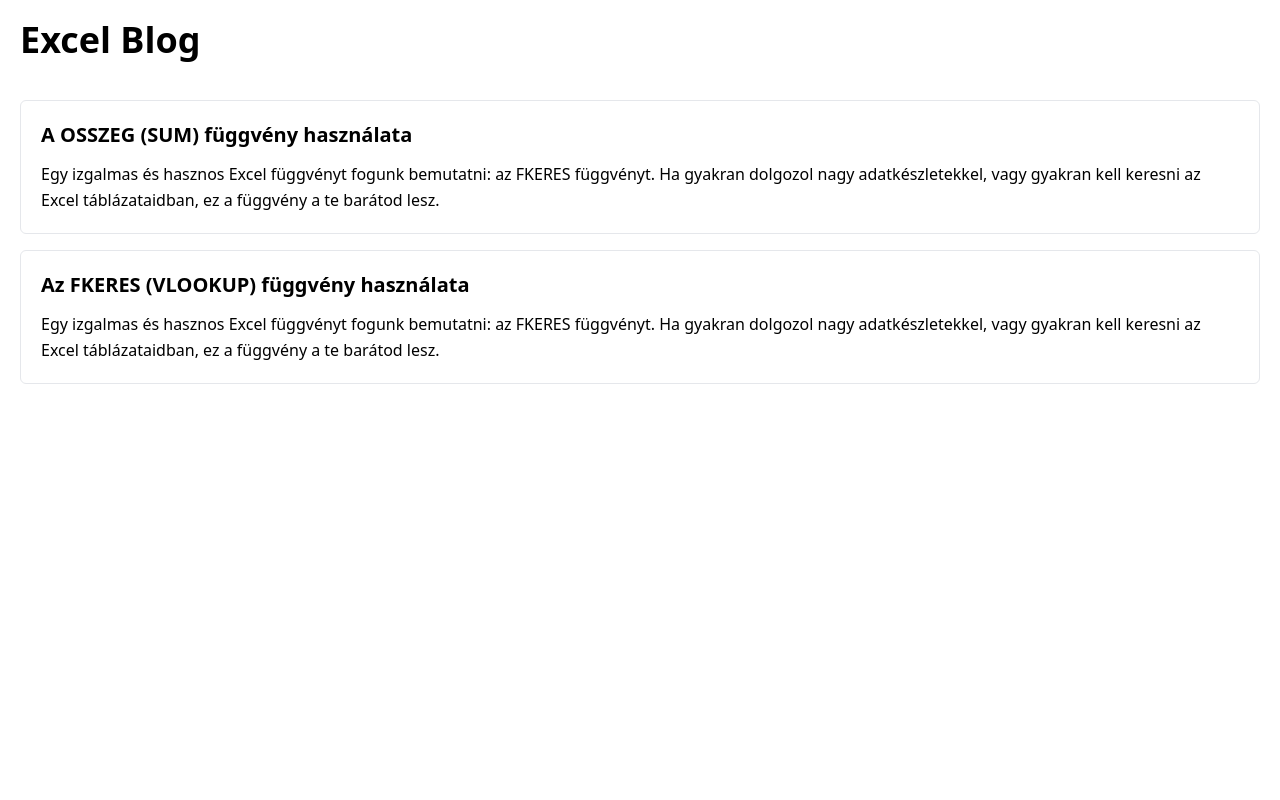
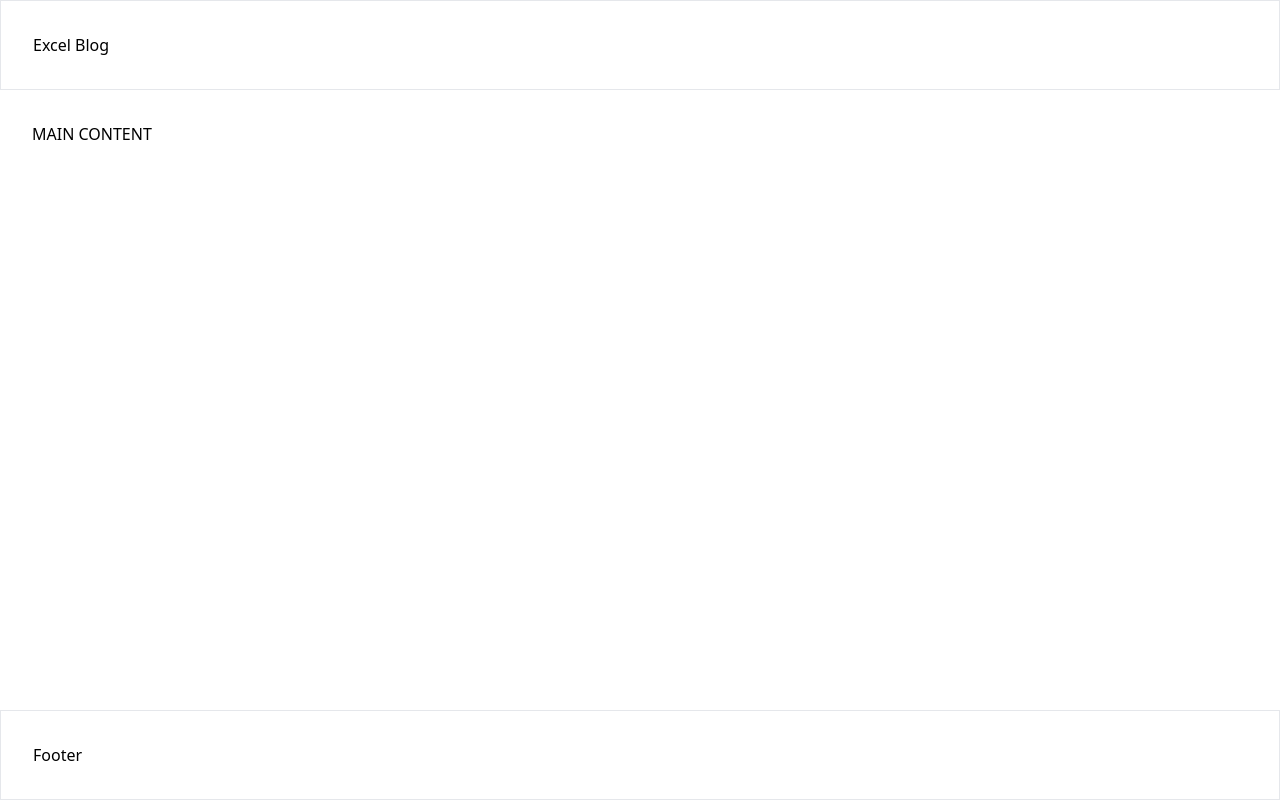
Before and after one commit to nemethricsi/excel-blog, a Next.js app: page / in a window 1280 px wide. Built offline with nearby package versions, Linux system fonts and the light colour scheme.

Commit message:
add basic layout

```diff
--- a/src/app/layout.tsx
+++ b/src/app/layout.tsx
@@ -1,6 +1,8 @@
 import type { Metadata } from 'next';
 import './globals.css';
 import { SITE_NAME } from '@/constants';
+import { Footer } from '@/components/Footer';
+import { Header } from '@/components/Header';
 
 export const metadata: Metadata = {
   title: SITE_NAME,
@@ -13,8 +15,12 @@
   children: React.ReactNode;
 }) {
   return (
-    <html lang="en">
-      <body className="leading-relaxed">{children}</body>
+    <html lang="hu" className="h-full">
+      <body className="flex h-full flex-col">
+        <Header />
+        {children}
+        <Footer />
+      </body>
     </html>
   );
 }
--- a/src/app/page.tsx
+++ b/src/app/page.tsx
@@ -1,24 +1,3 @@
-import { getBlogPostList } from '@/helpers/file-helpers';
-import Link from 'next/link';
-
 export default async function Home() {
-  const blogPosts = await getBlogPostList();
-
-  return (
-    <main className="p-5">
-      <h1 className="mb-10 text-4xl font-bold">Excel Blog</h1>
-      <div className="flex flex-col gap-4">
-        {blogPosts.map(({ title, abstract, slug }) => {
-          return (
-            <Link key={slug} href={`/post/${slug}`}>
-              <div className="rounded-md border p-5">
-                <h3 className="mb-3 text-xl font-semibold">{title}</h3>
-                <p>{abstract}</p>
-              </div>
-            </Link>
-          );
-        })}
-      </div>
-    </main>
-  );
+  return <main className="p-8">MAIN CONTENT</main>;
 }
--- a/src/app/post/[postSlug]/page.tsx
+++ /dev/null
@@ -1,25 +0,0 @@
-import { components } from '@/components/RendererComponents';
-import { loadBlogPost } from '@/helpers/file-helpers';
-import { MDXRemote } from 'next-mdx-remote/rsc';
-import dayjs from 'dayjs';
-
-export default async function SinglePost({
-  params: { postSlug },
-}: {
-  params: { postSlug: string };
-}) {
-  const { frontmatter, content } = await loadBlogPost(postSlug);
-
-  return (
-    <main className="p-10 max-w-6xl mx-auto">
-      <h1 className="text-3xl font-bold mb-5">{frontmatter.title}</h1>
-      <p className="text-xl font-extralight">
-        {dayjs(frontmatter.publishedOn).format('YYYY-MM-DD')}
-      </p>
-
-      <div>
-        <MDXRemote source={content} components={components} />
-      </div>
-    </main>
-  );
-}
--- /dev/null
+++ b/src/components/Footer.tsx
@@ -0,0 +1,3 @@
+export const Footer = () => {
+  return <footer className="mt-auto border  p-8">Footer</footer>;
+};
--- /dev/null
+++ b/src/components/Header.tsx
@@ -0,0 +1,3 @@
+export const Header = () => {
+  return <header className="border p-8">Excel Blog</header>;
+};
```
